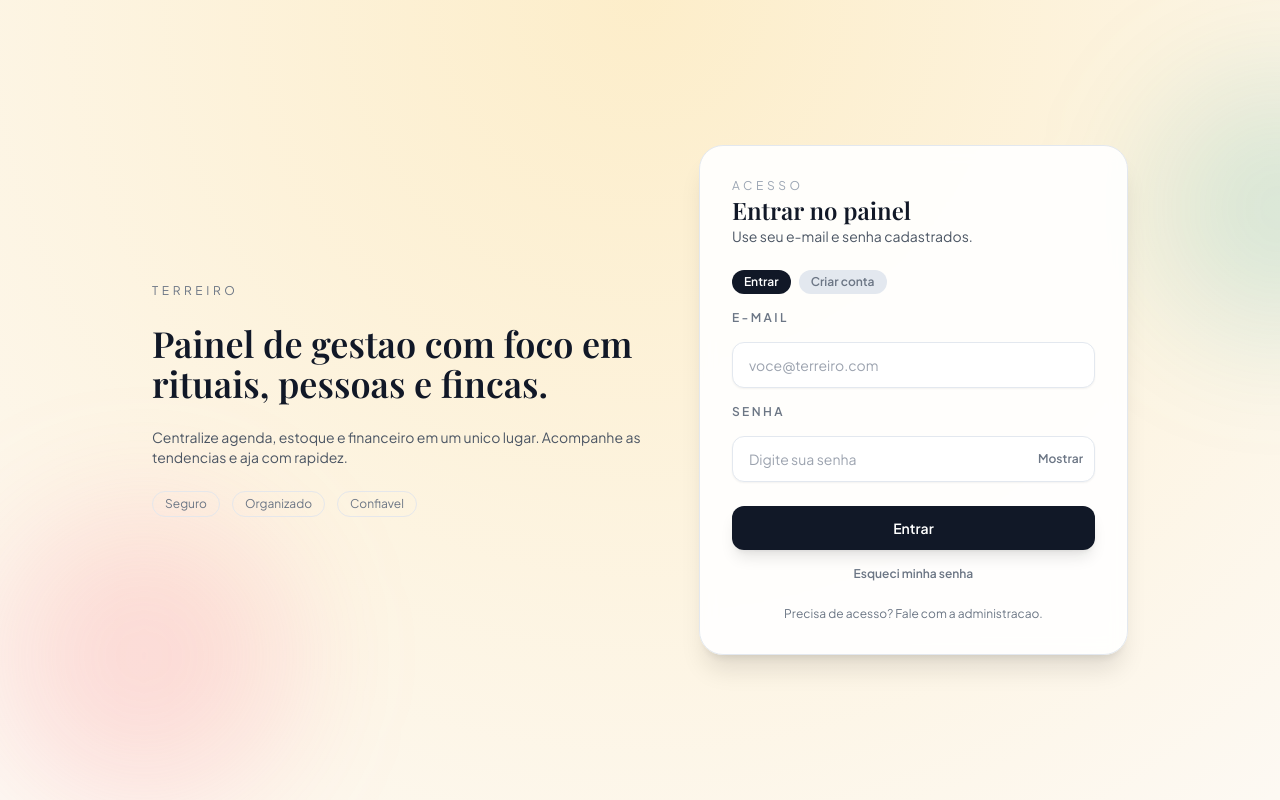
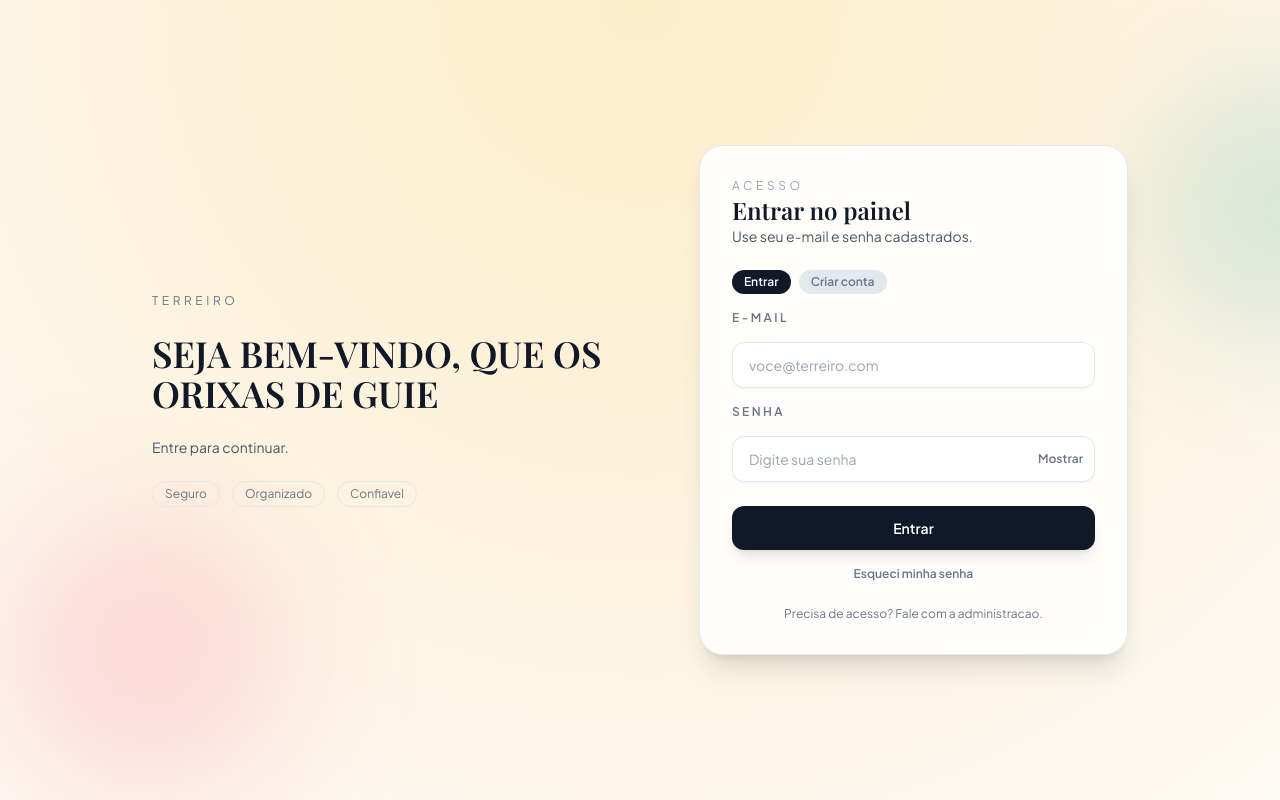
Before and after one commit to marcos652/Terreiro, a Next.js app: page /login in a window 1280 px wide. Built offline with nearby package versions, Linux system fonts and the light colour scheme; no server answers.

Commit message:
Update login welcome message

```diff
--- a/src/pages/login.tsx
+++ b/src/pages/login.tsx
@@ -75,12 +75,9 @@ export default function LoginPage() {
             <div className="hidden flex-col justify-center gap-6 md:flex">
               <div className="text-xs uppercase tracking-[0.3em] text-ink-400">Terreiro</div>
               <h1 className="font-display text-4xl font-semibold text-ink-900">
-                Painel de gestao com foco em rituais, pessoas e fincas.
+                SEJA BEM-VINDO, QUE OS ORIXAS DE GUIE
               </h1>
-              <p className="text-sm text-ink-500">
-                Centralize agenda, estoque e financeiro em um unico lugar. Acompanhe as tendencias e
-                aja com rapidez.
-              </p>
+              <p className="text-sm text-ink-500">Entre para continuar.</p>
               <div className="flex items-center gap-3 text-xs text-ink-400">
                 <span className="rounded-full border border-ink-200 px-3 py-1">Seguro</span>
                 <span className="rounded-full border border-ink-200 px-3 py-1">Organizado</span>
```
